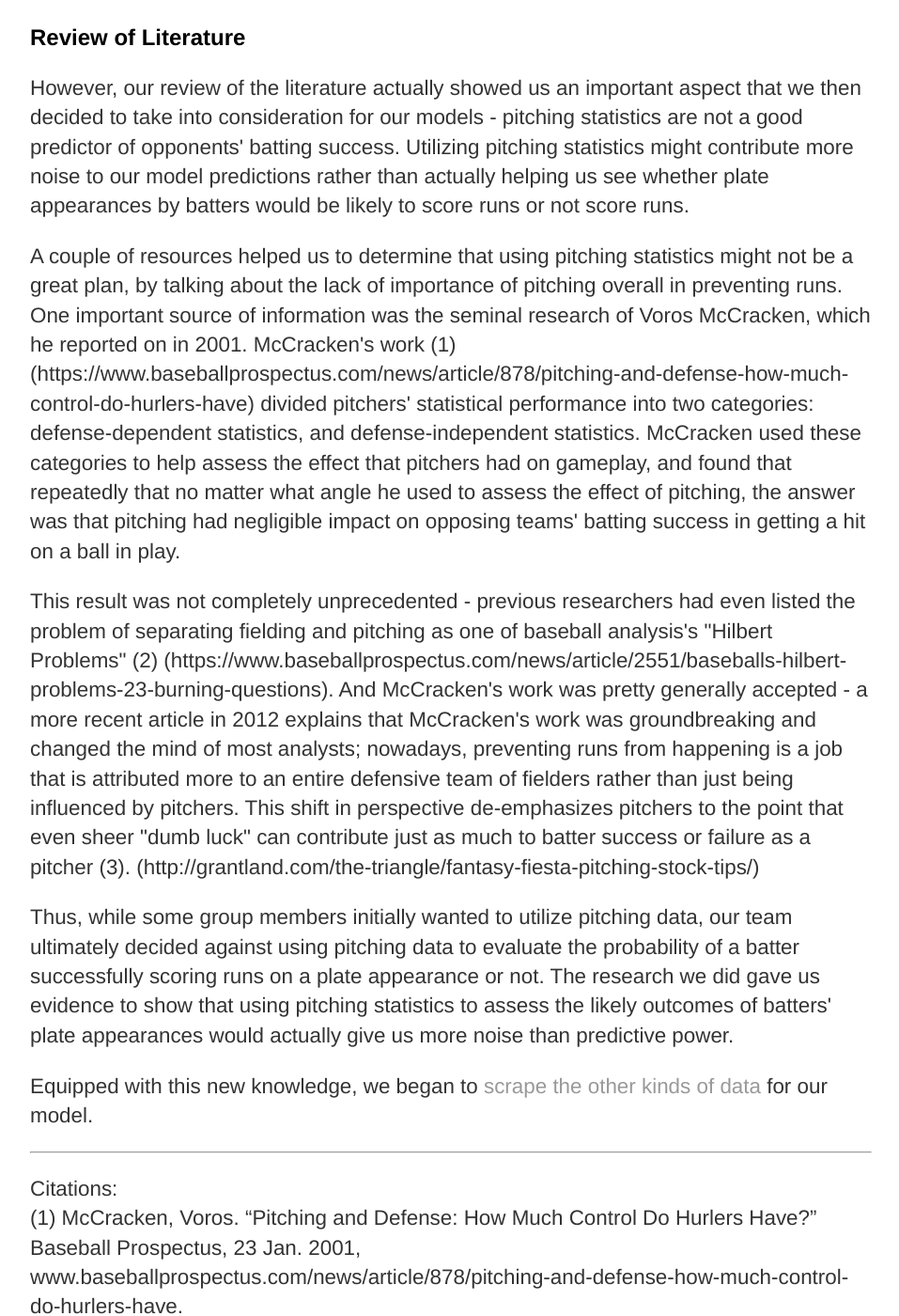
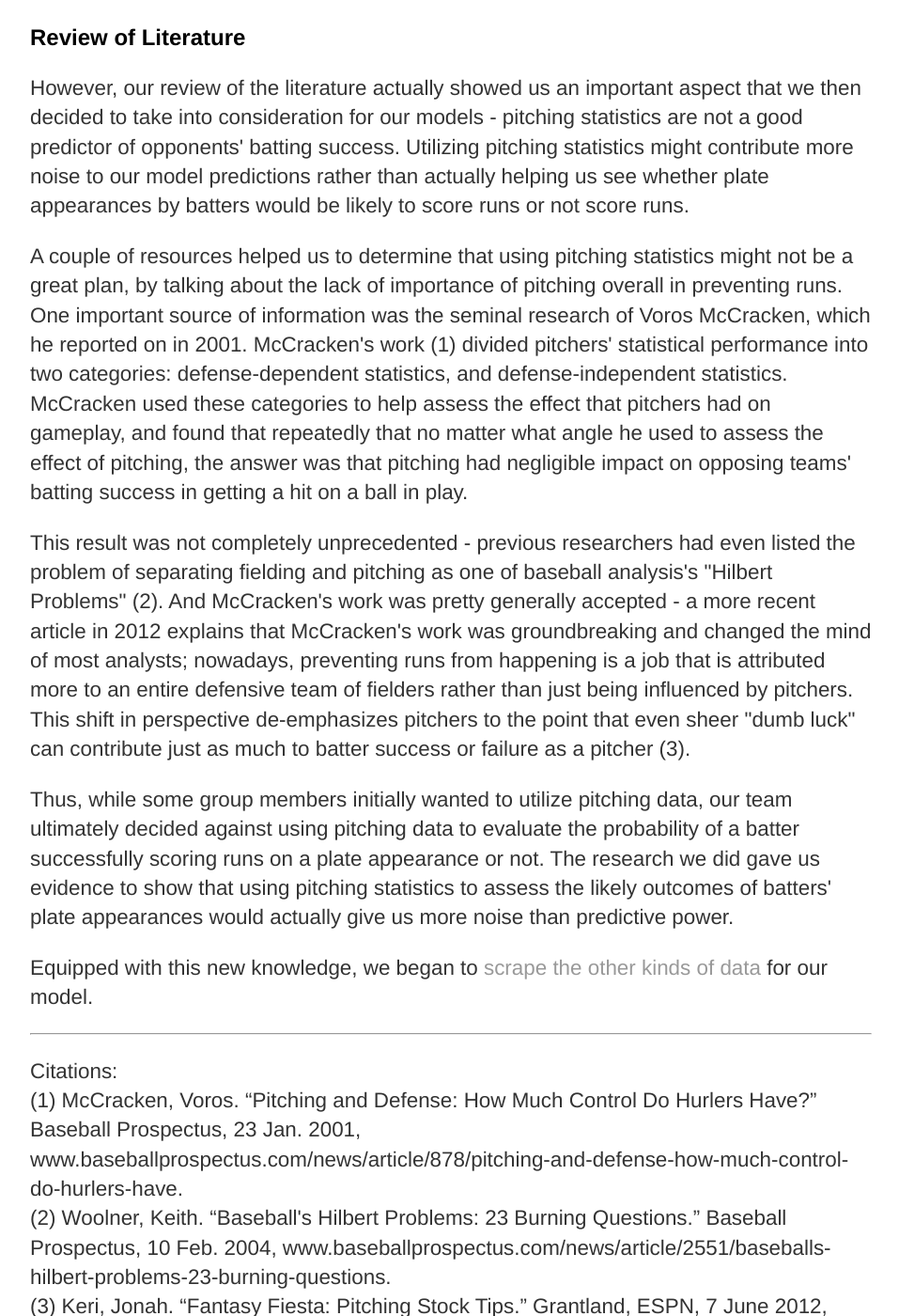
Before and after one commit to handypark/handypark.github.io, a Jekyll site: the page built from research.html, in a window 1280 px wide and 1400 px high, scrolled down 664 px. Shown: the whole window at 94% size, without its empty margins (160-1117 px from the left). Built offline with Jekyll 4.4.1, drawn with Linux system fonts in a browser that asks for light colours; some of the changed lines change nothing that is shown.

Commit message:
Update research.html

```diff
--- a/research.html
+++ b/research.html
@@ -28,7 +28,7 @@ title: Research
 	<p>
 		A couple of resources helped us to determine that using pitching statistics might not be a great plan, by talking about the lack
 		of importance of pitching overall in preventing runs. One important source of information was the seminal research of Voros McCracken, which
-		he reported on in 2001. McCracken's work (1) (https://www.baseballprospectus.com/news/article/878/pitching-and-defense-how-much-control-do-hurlers-have)
+		he reported on in 2001. McCracken's work (1)
 		divided pitchers' statistical performance into two categories: defense-dependent statistics, and defense-independent statistics.
 		McCracken used these categories to help assess the effect that pitchers had on gameplay, and found that repeatedly that no
 		matter what angle he used to assess the effect of pitching, the answer was that pitching had negligible impact on opposing
@@ -36,12 +36,11 @@ title: Research
 	</p>
 	<p>
 		This result was not completely unprecedented - previous researchers had even listed the problem of separating fielding and
-		pitching as one of baseball analysis's "Hilbert Problems" (2) (https://www.baseballprospectus.com/news/article/2551/baseballs-hilbert-problems-23-burning-questions).
+		pitching as one of baseball analysis's "Hilbert Problems" (2).
 		And McCracken's work was pretty generally accepted - a more recent article in 2012 explains that McCracken's work was groundbreaking
 		and changed the mind of most analysts; nowadays, preventing runs from happening is a job that is attributed more to an entire defensive
 		team of fielders rather than just being influenced by pitchers. This shift in perspective de-emphasizes pitchers to the point that
 		even sheer "dumb luck" can contribute just as much to batter success or failure as a pitcher (3).
-		(http://grantland.com/the-triangle/fantasy-fiesta-pitching-stock-tips/)
 	</p>
 	<p>
 		Thus, while some group members initially wanted to utilize pitching data, our team ultimately decided against using pitching data
```
